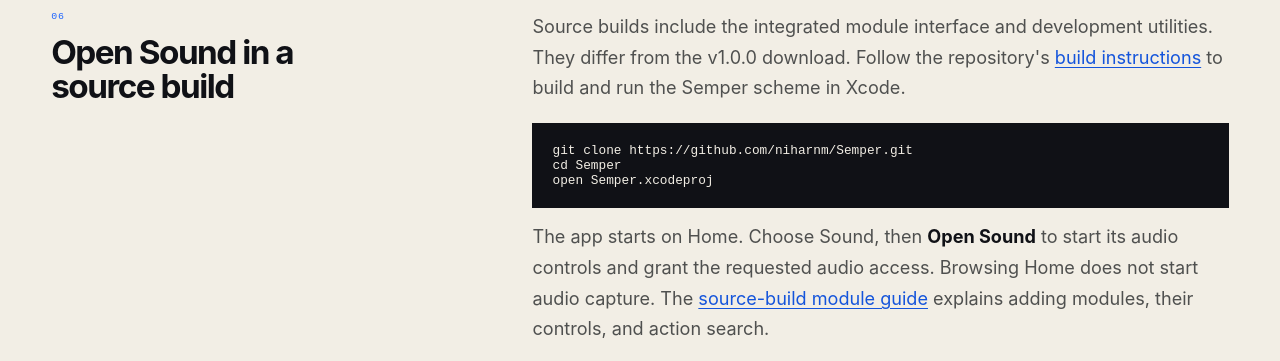
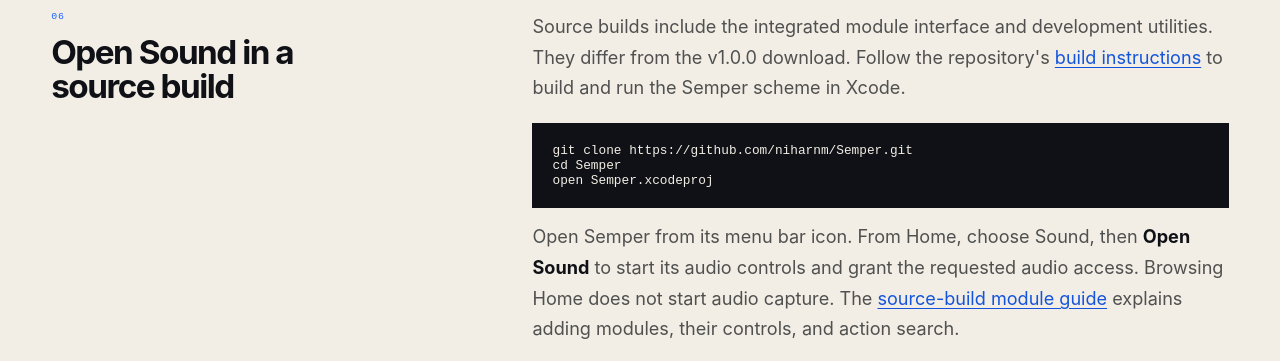
Before and after one commit to niharnm/Semper, a plain HTML site: page website/mac-volume-mixer.html in a window 1280 px wide. Shown: the part 3239-3600 px from the top of the page. Drawn offline with Linux system fonts and the light colour scheme.

Commit message:
Avoid assuming the restored startup window

```diff
--- a/website/mac-volume-mixer.html
+++ b/website/mac-volume-mixer.html
@@ -312,7 +312,8 @@
 cd Semper
 open Semper.xcodeproj</code></pre>
             <p>
-              The app starts on Home. Choose Sound, then <strong>Open Sound</strong>
+              Open Semper from its menu bar icon. From Home, choose Sound,
+              then <strong>Open Sound</strong>
               to start its audio controls and grant the requested audio access.
               Browsing Home does not start audio capture. The
               <a href="https://github.com/niharnm/Semper/blob/main/guide/module-shell.md">source-build module guide</a>
```
Also changed, not shown: website/llms.txt.
